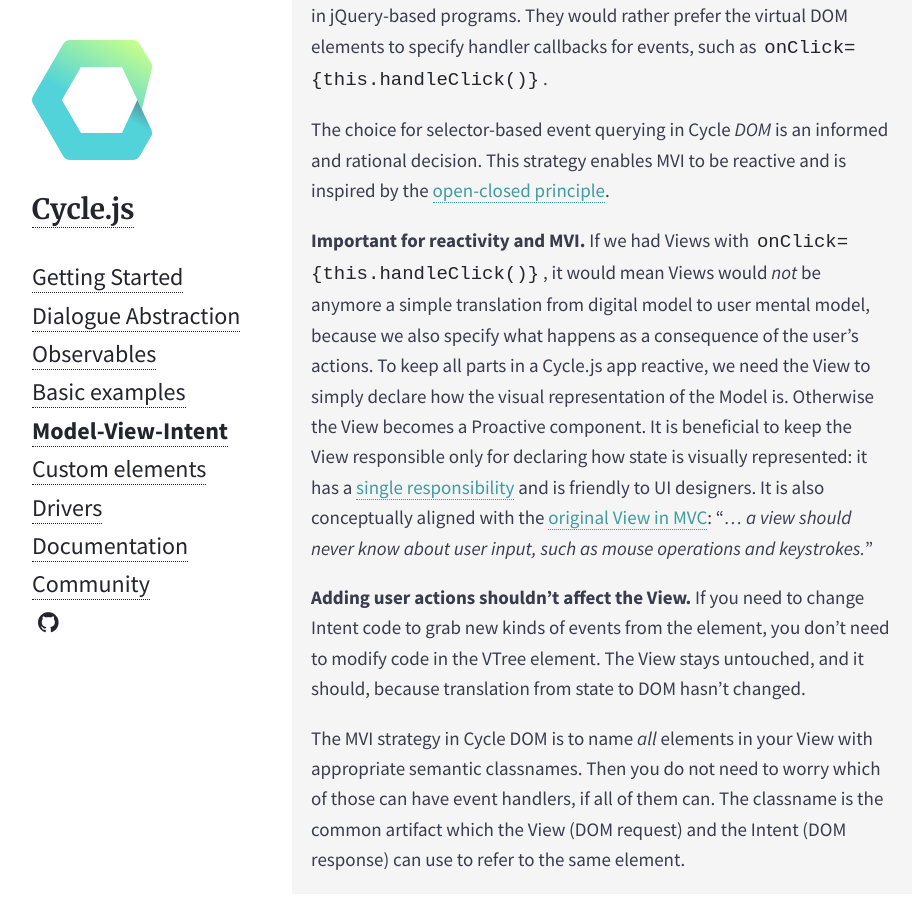
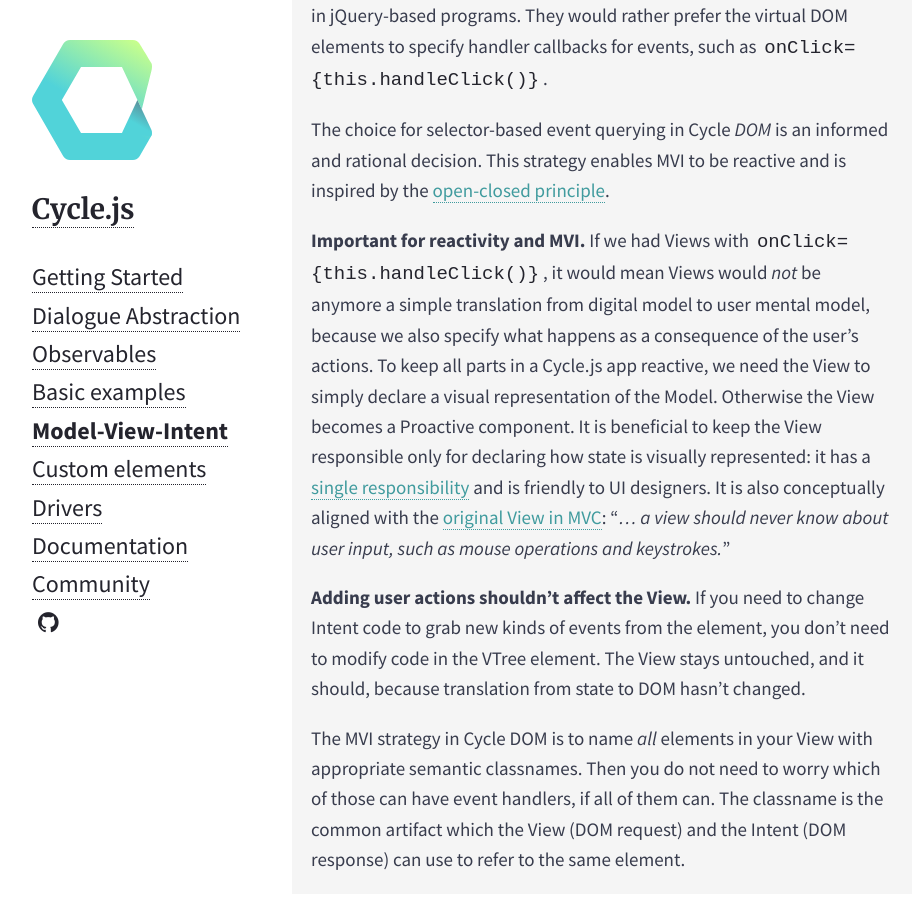
Before and after one commit to cyclejs/old-website, a Jekyll site: the page built from _posts/2015-01-26-model-view-intent.md, in a window 1280 px wide and 900 px high, scrolled down 10689 px. Shown: the whole window, without its empty margins (168-1087 px from the left). Built offline with Jekyll 4.4.1, drawn with Linux system fonts in a browser that asks for light colours; nearby versions of some CDN libraries.

Commit message:
Simplified English of a sentence in MVI chapter

```diff
--- a/_posts/2015-01-26-model-view-intent.md
+++ b/_posts/2015-01-26-model-view-intent.md
@@ -355,7 +355,7 @@
 >
 > The choice for selector-based event querying in Cycle *DOM* is an informed and rational decision. This strategy enables MVI to be reactive and is inspired by the [open-closed principle](https://en.wikipedia.org/wiki/Open/closed_principle).
 >
-> **Important for reactivity and MVI.** If we had Views with `onClick={this.handleClick()}`, it would mean Views would *not* be anymore a simple translation from digital model to user mental model, because we also specify what happens as a consequence of the user's actions. To keep all parts in a Cycle.js app reactive, we need the View to simply declare how the visual representation of the Model is. Otherwise the View becomes a Proactive component. It is beneficial to keep the View responsible only for declaring how state is visually represented: it has a [single responsibility](https://en.wikipedia.org/wiki/Single_responsibility_principle) and is friendly to UI designers. It is also conceptually aligned with the [original View in MVC](http://heim.ifi.uio.no/~trygver/1979/mvc-2/1979-12-MVC.pdf): "*... a view should never know about user input, such as mouse operations and
+> **Important for reactivity and MVI.** If we had Views with `onClick={this.handleClick()}`, it would mean Views would *not* be anymore a simple translation from digital model to user mental model, because we also specify what happens as a consequence of the user's actions. To keep all parts in a Cycle.js app reactive, we need the View to simply declare a visual representation of the Model. Otherwise the View becomes a Proactive component. It is beneficial to keep the View responsible only for declaring how state is visually represented: it has a [single responsibility](https://en.wikipedia.org/wiki/Single_responsibility_principle) and is friendly to UI designers. It is also conceptually aligned with the [original View in MVC](http://heim.ifi.uio.no/~trygver/1979/mvc-2/1979-12-MVC.pdf): "*... a view should never know about user input, such as mouse operations and
 keystrokes.*"
 >
 > **Adding user actions shouldn't affect the View.** If you need to change Intent code to grab new kinds of events from the element, you don't need to modify code in the VTree element. The View stays untouched, and it should, because translation from state to DOM hasn't changed.
```
